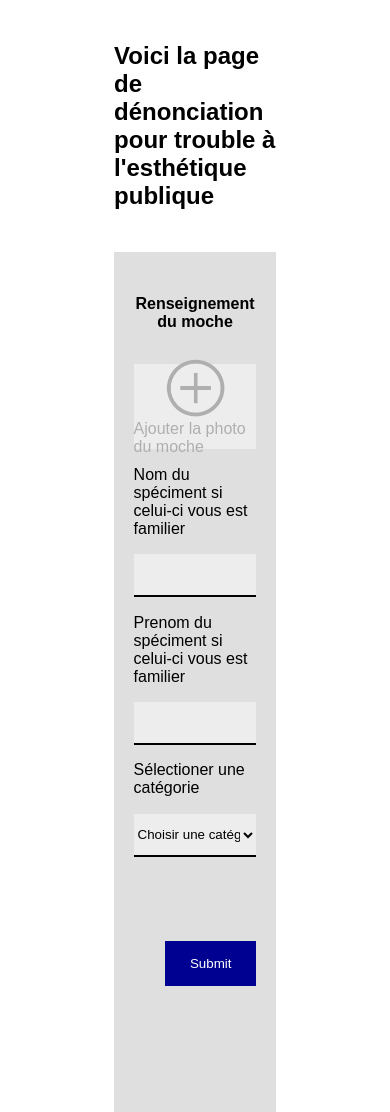
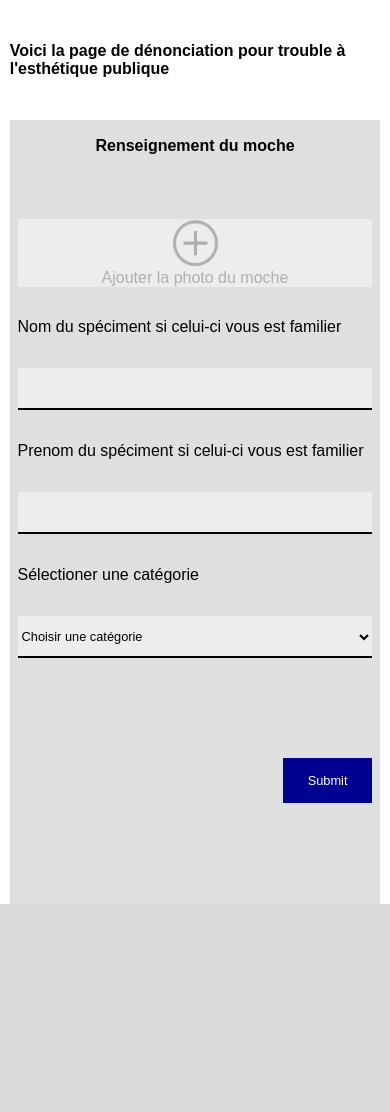
Before and after one commit to RoriLaLoutre/BalanceTonMoche, a PHP site: page /BalanceTonMoche/views/pages/poucave.php in a window 390 px wide. After the commit the page ends 904 px from the top, so only its background shows below. Run offline with PHP 8.4, Linux system fonts and the light colour scheme.

Commit message:
Fix reussi

```diff
--- a/views/style/layouts/poucave.css
+++ b/views/style/layouts/poucave.css
@@ -103,3 +103,68 @@ html, body {
         width: 50vw;
     }
 }
+
+/* Responsive Design */
+@media (max-width: 1024px) {
+    #poucave {
+        width: 70vw;
+    }
+
+    #poucave h1 {
+        font-size: 1.2rem;
+    }
+
+    .form-delation {
+        padding: 3vh 3vw;
+    }
+
+    #btn-soumettre {
+        font-size: 0.9rem;
+        padding: 10px 20px;
+    }
+}
+
+@media (max-width: 768px) {
+    #poucave {
+        width: 85vw;
+    }
+
+    .form-delation {
+        gap: 15px;
+    }
+
+    #photo-view {
+        height: 8vh;
+    }
+
+    .insert-input,
+    select {
+        height: 4vh;
+        font-size: 0.9rem;
+    }
+}
+
+@media (max-width: 480px) {
+    #poucave {
+        width: 95vw;
+    }
+
+    #poucave h1 {
+        font-size: 1rem;
+    }
+
+    .form-delation {
+        padding: 2vh 2vw;
+    }
+
+    #btn-soumettre {
+        font-size: 0.8rem;
+        padding: 8px 15px;
+    }
+
+    .insert-input,
+    select {
+        height: 3.5vh;
+        font-size: 0.8rem;
+    }
+}
```
Also changed, not shown: views/style/layouts/wanted.css (+42 -0 lines).
